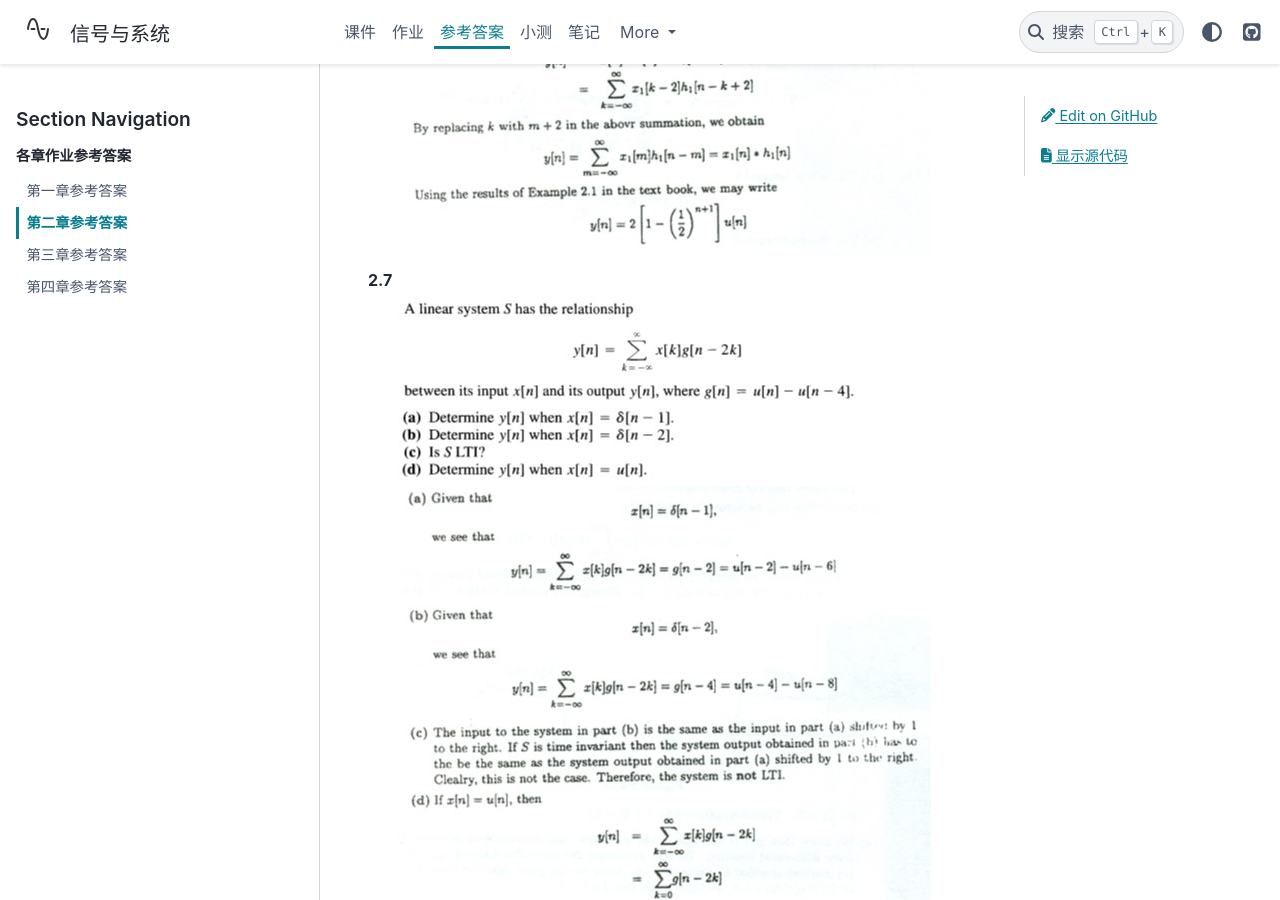
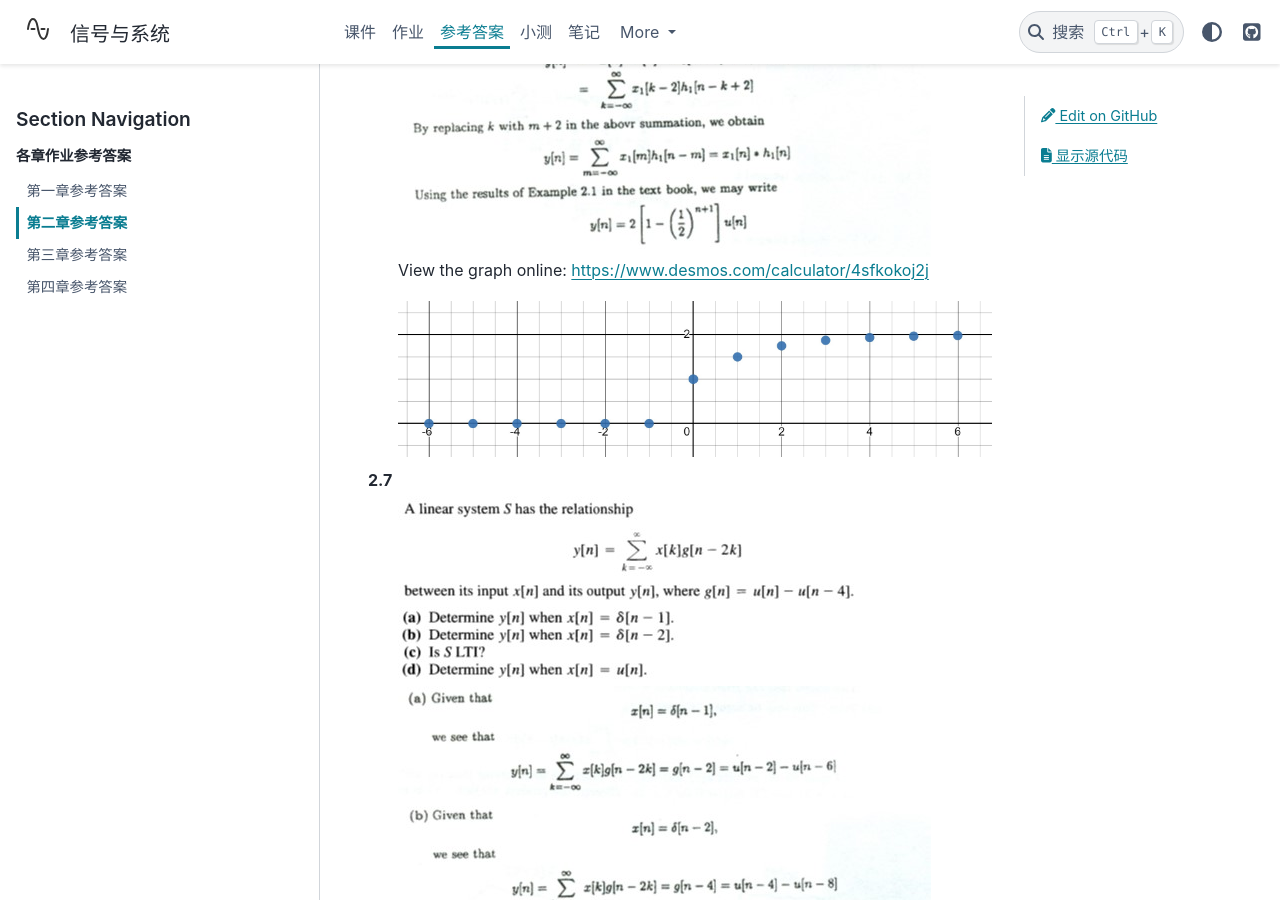
Before and after one commit to atlanswer/Signals-and-Systems, a Sphinx documentation site: the page built from doc/answer/chapter2.rst, in a window 1280 px wide and 900 px high, scrolled down 1084 px. Built offline with Sphinx 7.4.7 and the PyData theme 0.15.4, drawn with Linux system fonts in a browser that asks for light colours.

Commit message:
content: update 2.3

```diff
--- a/doc/answer/chapter2.rst
+++ b/doc/answer/chapter2.rst
@@ -21,6 +21,10 @@
 2.3
    .. image:: assets/2-3.jpg
    .. image:: assets/2-3a.jpg
+
+   View the graph online: https://www.desmos.com/calculator/4sfkokoj2j
+
+   .. image:: assets/2-3a-2.jpg
 
 2.7
    .. image:: assets/2-7.jpg
```
Also changed, not shown: doc/answer/assets/2-3a-2.jpg (added).
